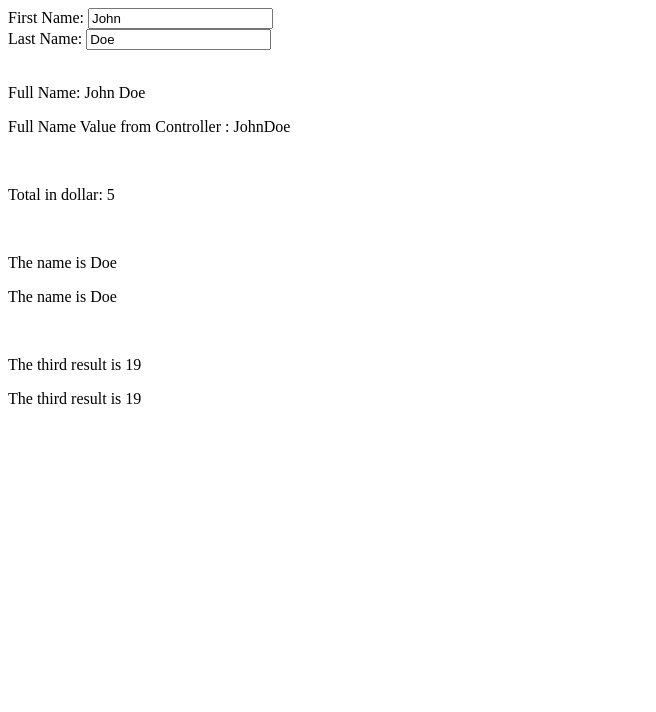
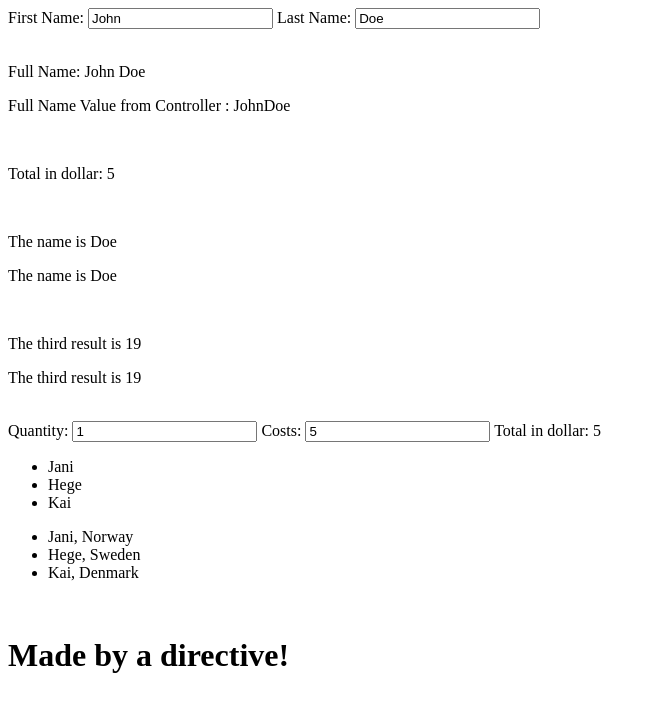
Before and after one commit to wudtichaikarun/angular_1, a plain HTML site: page index.html in a window 1280 px wide. Shown: the whole page, without its empty margins (0-656 px from the left). Drawn offline with nearby package versions, Linux system fonts and the light colour scheme.

Commit message:
directive

```diff
--- a/index.html
+++ b/index.html
@@ -5,11 +5,14 @@
     <div
       ng-app="myApp"
       ng-controller="myCtrl"
-      ng-init="quantity=1;cost=5;person={firstName:'John',lastName:'Doe'};points=[1,15,19,2,40]"
+      ng-init="quantity=1;cost=5;person={firstName:'John',lastName:'Doe'};points=[1,15,19,2,40];names=['Jani','Hege','Kai'];objNames=[
+      {name:'Jani',country:'Norway'},
+      {name:'Hege',country:'Sweden'},
+      {name:'Kai',country:'Denmark'}]"
     >
       <!-- binding value -->
-      First Name: <input type="text" ng-model="firstName" /><br />
-      Last Name: <input type="text" ng-model="lastName" /><br />
+      First Name: <input type="text" ng-model="firstName" /> Last Name:
+      <input type="text" ng-model="lastName" /><br />
       <br />
       <p>
         Full Name: {{firstName + " " + lastName}}
@@ -32,6 +35,37 @@
       <br />
       <p>The third result is <span ng-bind="points[2]"></span></p>
       <p>The third result is {{ points[2] }}</p>
+
+      <!-- directives -->
+      <br />
+      Quantity: <input type="number" ng-model="quantity" /> Costs:
+      <input type="number" ng-model="cost" />
+
+      Total in dollar: {{ quantity * cost }}
+
+      <!-- The ng-repeat Array directive repeats an HTML element -->
+      <br />
+      <ul>
+        <li ng-repeat="name in names">
+          {{ name }}
+        </li>
+      </ul>
+
+      <!-- The ng-repeat Object directive repeats an HTML element -->
+      <ul>
+        <li ng-repeat="obj in objNames">
+          {{ obj.name + ', ' + obj.country }}
+        </li>
+      </ul>
+
+      <!-- custom directive -->
+      <br />
+      <!-- Element name -->
+      <!-- <w3-test-directive></w3-test-directive> -->
+      <!-- Attribute -->
+      <!-- <div w3-test-directive></div> -->
+      <!-- Class -->
+      <div class="w3-test-directive"></div>
     </div>
 
     <script>
@@ -41,6 +75,19 @@
         $scope.lastName = "Doe";
         $scope.fullName = $scope.firstName + $scope.lastName;
       });
+      app.directive("w3TestDirective", function () {
+        return {
+          /**
+          E for Element name
+          A for Attribute
+          C for Class
+          M for Comment
+          By default the value is EA, meaning that both Element names and attribute names can invoke the directive.
+          **/
+          restrict: "C",
+          template: "<h1>Made by a directive!</h1>",
+        };
+      });
     </script>
   </body>
 </html>
```
Also changed, not shown: 1 other file.
